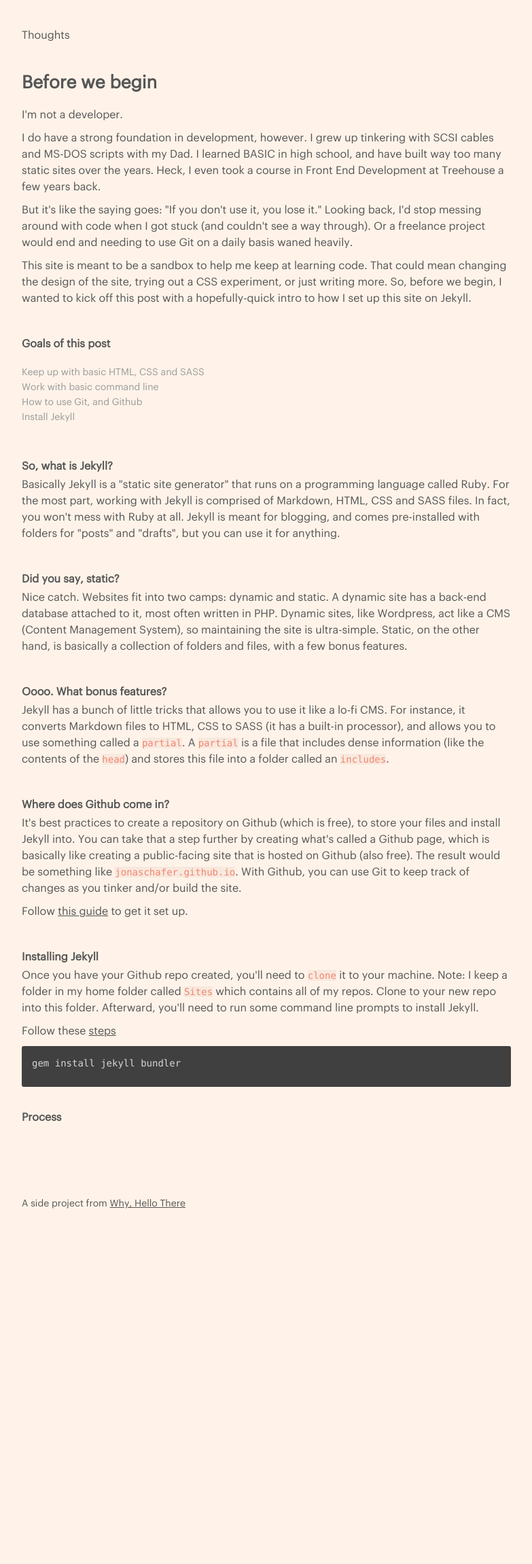
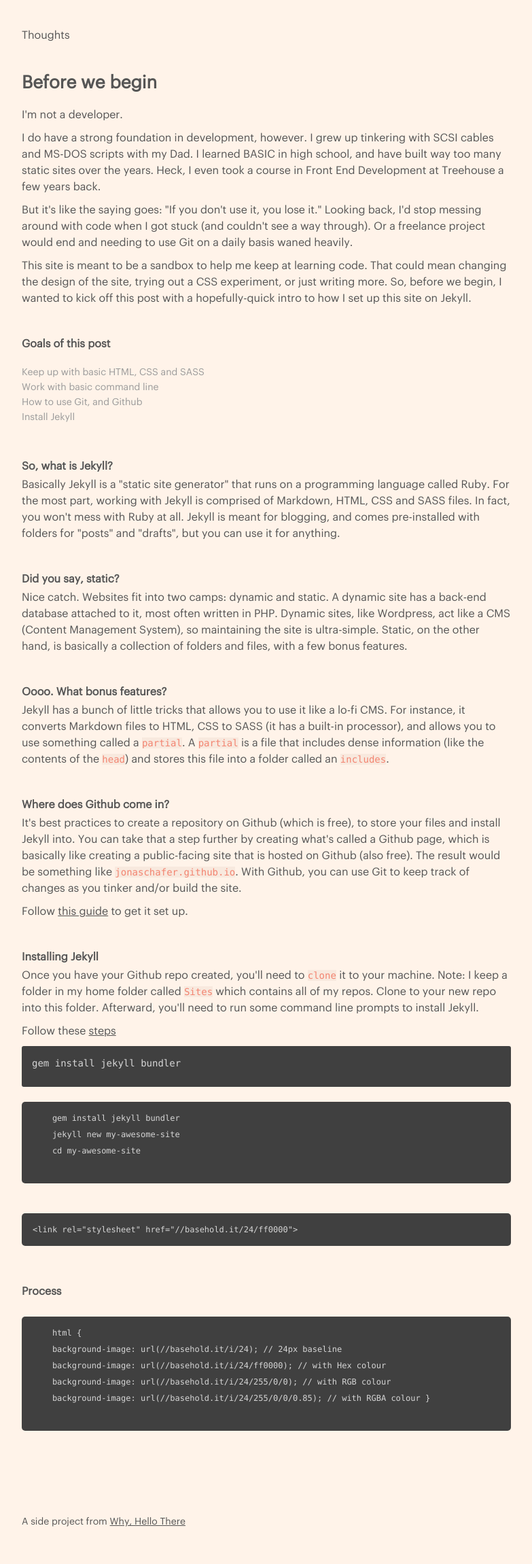
Before and after one commit to jonaschafer/jonaschafer.github.io, a Jekyll site: the page built from collections/_thoughts/before.html, in a window 1280 px wide. Shown: the whole page at 68% size, without its empty margins (248-1031 px from the left). Built offline with Jekyll 4.4.1, drawn with Linux system fonts in a browser that asks for light colours; before the commit the page ends 1833 px from its top, so only the background shows below that.

Commit message:
added variables for terminal and bash colors

```diff
--- a/assets/stylesheets/core/_layout.scss
+++ b/assets/stylesheets/core/_layout.scss
@@ -155,8 +155,8 @@ h6 {
   display: flex;
   justify-content: flex-start;
   align-items: center;
-  background-color: #404040;
-  color: #d5d5d5;
+  background-color: $terminal;
+  color: $bash;
   font-size: 14px;
   font-family: Menlo,Roboto Mono,Courier New,monospace;
   border-radius: 3px;
@@ -171,6 +171,18 @@ h6 {
   font-size: 14px;
   font-family: Menlo,Roboto Mono,Courier New,monospace;
   display: inline;
+}
+
+pre {
+	background: $terminal;
+  color: $bash;
+	border-radius: 5px;
+	padding: 12px 16px;
+	line-height: 2em;
+	font-family: "Monaco", "Courier New", Courier, monospace;
+	font-size: .75em;
+
+  overflow: auto;
 }
 
 
--- a/assets/stylesheets/core/_variables.scss
+++ b/assets/stylesheets/core/_variables.scss
@@ -5,3 +5,5 @@ $grey-light: #999999;
 $coral: #F38470;
 $peach: #fff3e9;
 $peach-dark: #F8E9DE;
+$terminal: #404040;
+$bash: #d5d5d5;
--- a/collections/_thoughts/before.html
+++ b/collections/_thoughts/before.html
@@ -51,4 +51,25 @@ title: Thoughts - Before we begin
 
 <p class="language-bash-box">gem install jekyll bundler</p>
 
+<p>
+  <pre>
+    gem install jekyll bundler
+    jekyll new my-awesome-site
+    cd my-awesome-site
+  </pre>
+</p>
+
+<p><pre>&lt;link rel="stylesheet" href="//basehold.it/24/ff0000"&gt;</pre></p>
+
+
 <h4>Process</h4>
+
+<p>
+  <pre>
+    html {
+    background-image: url(//basehold.it/i/24); // 24px baseline
+    background-image: url(//basehold.it/i/24/ff0000); // with Hex colour
+    background-image: url(//basehold.it/i/24/255/0/0); // with RGB colour
+    background-image: url(//basehold.it/i/24/255/0/0/0.85); // with RGBA colour }
+  </pre>
+</p>
```
